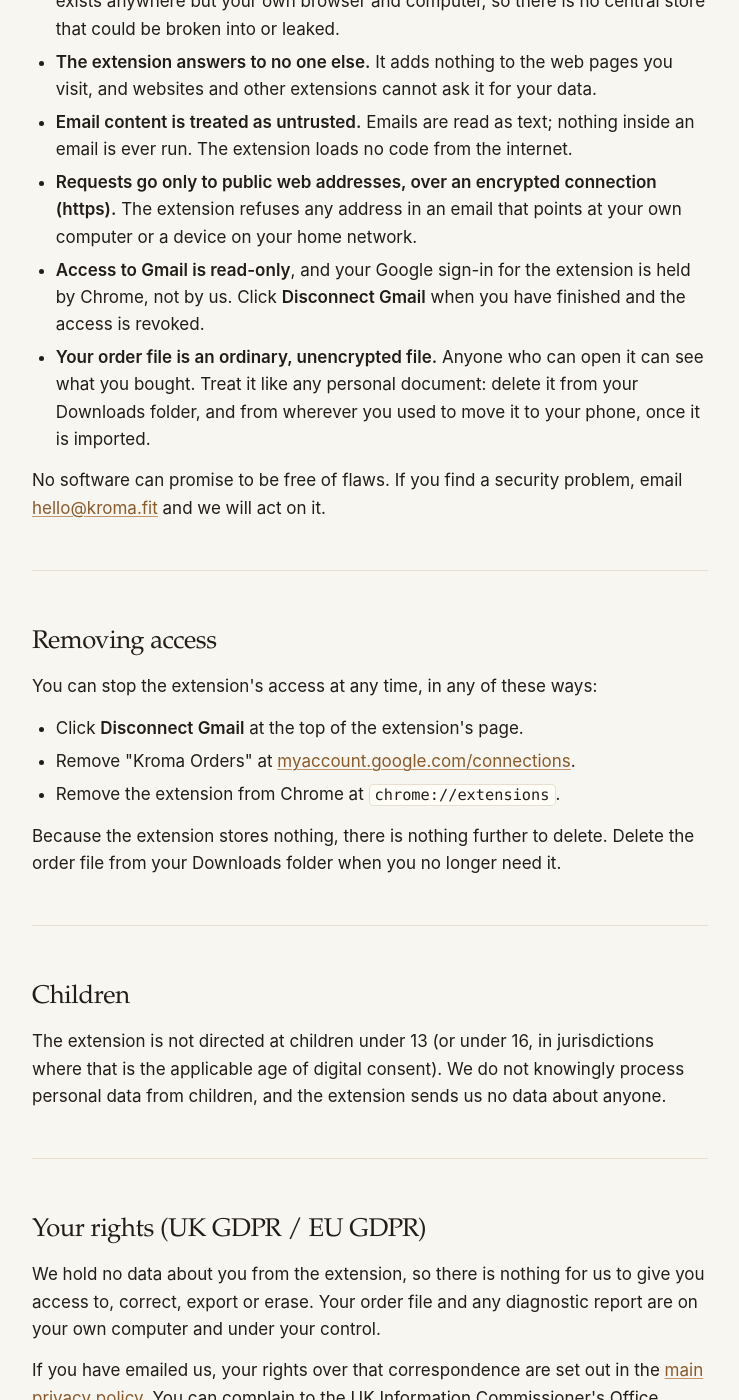
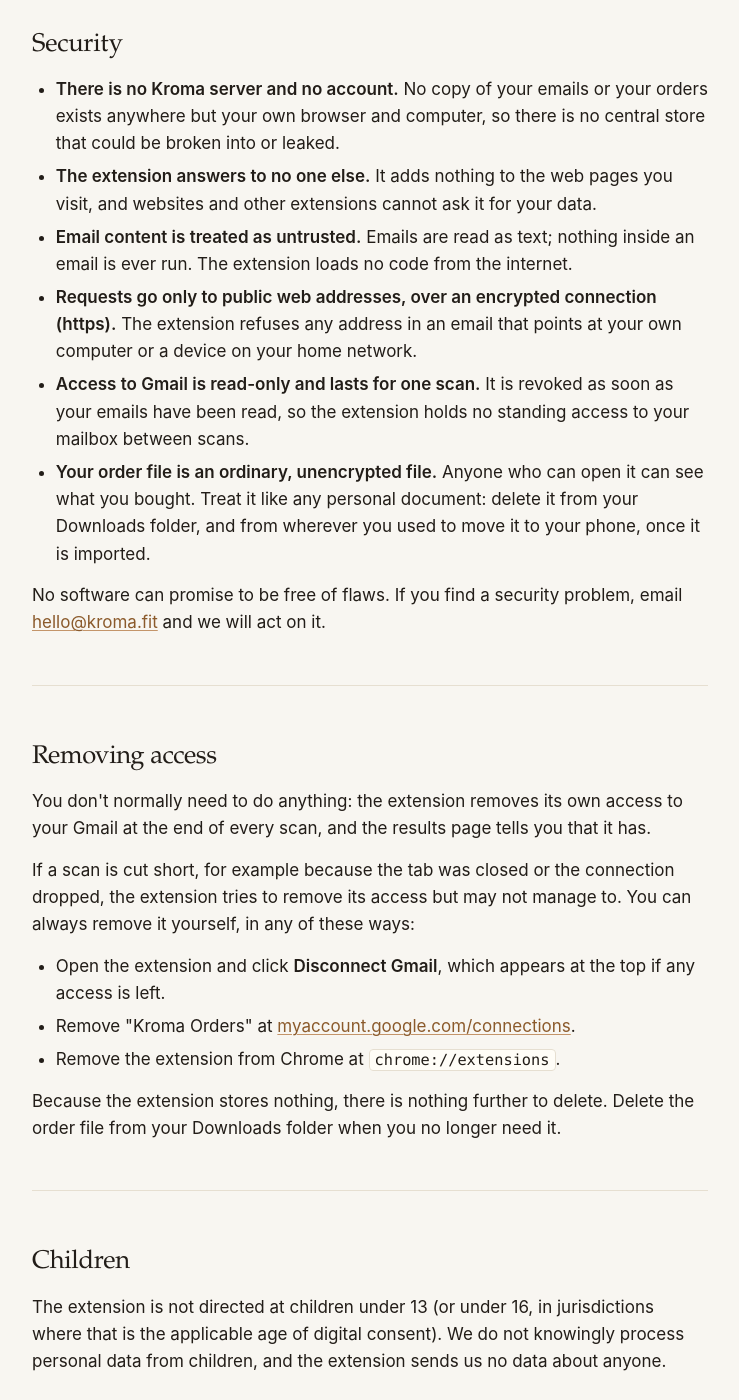
Before and after one commit to pompmmxix/kroma-site, a Jekyll site: the page built from order-extension-privacy.html, in a window 1280 px wide and 1400 px high, scrolled down 4724 px. Shown: the whole window, without its empty margins (270-1009 px from the left). Built offline with Jekyll 4.4.1, drawn with Linux system fonts in a browser that asks for light colours; some of the changed text lies outside the part shown.

Commit message:
Policy: Gmail access lasts one scan; add the Pomp product pictures
The extension now revokes its own Gmail access when a scan has read
the emails, so the policy and home page say that instead of telling
people to click Disconnect. They also say what happens when a scan is
cut short, since revocation can't be guaranteed then.

The five product pictures for the home page's example are added,
self-hosted so the page still loads nothing from another site. Long
product names wrap on phones instead of being cut off.

Co-Authored-By: Claude Fable 5.2 <noreply@anthropic.com>
Claude-Session: https://claude.ai/code/session_0185LauMnycGBiHh6KsAvoZd

```diff
--- a/order-extension-privacy.html
+++ b/order-extension-privacy.html
@@ -71,7 +71,7 @@ permalink: /order-extension/privacy/
     <p>The extension contacts three kinds of service. We list them exhaustively.</p>
 
     <h3>1. Google</h3>
-    <p>To sign you in and to read your mail through the Gmail API. This is a direct connection between your browser and Google, under <a href="https://policies.google.com/privacy">Google's privacy policy</a>. If you click <strong>Disconnect Gmail</strong>, the extension asks Google to revoke its access.</p>
+    <p>To sign you in and to read your mail through the Gmail API. This is a direct connection between your browser and Google, under <a href="https://policies.google.com/privacy">Google's privacy policy</a>. As soon as a scan has read your emails, the extension gives up its access and asks Google to revoke it.</p>
 
     <h3>2. The shops named in your order emails</h3>
     <p>To get a picture of each item you tick, the extension may request, from the shop's own website or picture server:</p>
@@ -93,7 +93,7 @@ permalink: /order-extension/privacy/
     <h2>What is stored</h2>
     <ul>
       <li><strong>By the extension: nothing.</strong> It keeps no copy of your emails, your orders or your pictures after you close the tab.</li>
-      <li><strong>By Chrome: your Google sign-in for the extension</strong>, so you don't have to sign in for every scan. Click <strong>Disconnect Gmail</strong> to remove it.</li>
+      <li><strong>Your Google sign-in is not kept.</strong> Access to your Gmail lasts for one scan. When the scan has read your emails, the extension drops its access and asks Google to revoke it, so you sign in again for each scan.</li>
       <li><strong>On your computer, when you choose to download it: the order file</strong> (<code>kroma-orders-…json</code>). It holds the items you ticked: shop, order number, order date, item name, type, colour, size, quantity, price, product link and picture. It stays in your Downloads folder until you move or delete it. You import it into Kroma yourself; Kroma reads it on your phone and sends it nowhere.</li>
       <li><strong>On your computer, only if you ask for it: a diagnostic report.</strong> It lists every order and item the scan found, how each was read, and the subject lines of order emails the extension could not read. It has no email content and no pictures. It is for troubleshooting, and it is sent to us only if you choose to attach it to an email.</li>
     </ul>
@@ -118,6 +118,7 @@ permalink: /order-extension/privacy/
     <ul>
       <li><strong>Sign in with Google (identity)</strong>: to ask for your consent to read-only Gmail access.</li>
       <li><strong>gmail.googleapis.com</strong>: to read your mail through the Gmail API.</li>
+      <li><strong>oauth2.googleapis.com</strong>: to ask Google to revoke the extension's access when a scan ends.</li>
       <li><strong>All websites (optional, asked when you scan)</strong>: to fetch product pictures from the shops in your orders and from the Internet Archive. Nothing else.</li>
     </ul>
     <p>The extension adds nothing to the web pages you visit, runs nothing in the background, and loads no code from the internet.</p>
@@ -130,7 +131,7 @@ permalink: /order-extension/privacy/
       <li><strong>The extension answers to no one else.</strong> It adds nothing to the web pages you visit, and websites and other extensions cannot ask it for your data.</li>
       <li><strong>Email content is treated as untrusted.</strong> Emails are read as text; nothing inside an email is ever run. The extension loads no code from the internet.</li>
       <li><strong>Requests go only to public web addresses, over an encrypted connection (https).</strong> The extension refuses any address in an email that points at your own computer or a device on your home network.</li>
-      <li><strong>Access to Gmail is read-only</strong>, and your Google sign-in for the extension is held by Chrome, not by us. Click <strong>Disconnect Gmail</strong> when you have finished and the access is revoked.</li>
+      <li><strong>Access to Gmail is read-only and lasts for one scan.</strong> It is revoked as soon as your emails have been read, so the extension holds no standing access to your mailbox between scans.</li>
       <li><strong>Your order file is an ordinary, unencrypted file.</strong> Anyone who can open it can see what you bought. Treat it like any personal document: delete it from your Downloads folder, and from wherever you used to move it to your phone, once it is imported.</li>
     </ul>
     <p>No software can promise to be free of flaws. If you find a security problem, email <a href="mailto:hello@kroma.fit?subject=Security%20report">hello@kroma.fit</a> and we will act on it.</p>
@@ -138,9 +139,10 @@ permalink: /order-extension/privacy/
     <hr>
 
     <h2>Removing access</h2>
-    <p>You can stop the extension's access at any time, in any of these ways:</p>
+    <p>You don't normally need to do anything: the extension removes its own access to your Gmail at the end of every scan, and the results page tells you that it has.</p>
+    <p>If a scan is cut short, for example because the tab was closed or the connection dropped, the extension tries to remove its access but may not manage to. You can always remove it yourself, in any of these ways:</p>
     <ul>
-      <li>Click <strong>Disconnect Gmail</strong> at the top of the extension's page.</li>
+      <li>Open the extension and click <strong>Disconnect Gmail</strong>, which appears at the top if any access is left.</li>
       <li>Remove "Kroma Orders" at <a href="https://myaccount.google.com/connections">myaccount.google.com/connections</a>.</li>
       <li>Remove the extension from Chrome at <code>chrome://extensions</code>.</li>
     </ul>
```
Also changed, not shown: order-extension.html (+6 -2 lines), images/order-extension/circular-tee.png (added), images/order-extension/essential-tee.jpg (added), images/order-extension/hoodie.jpg (added), images/order-extension/long-sleeve-tee.png (added), images/order-extension/sticker.jpg (added).
